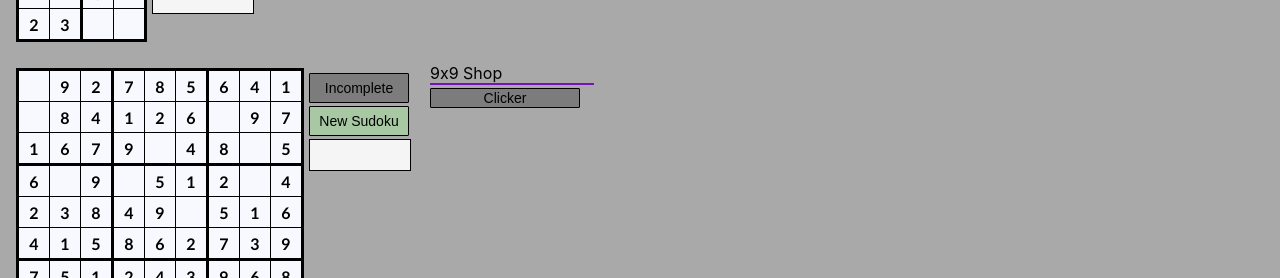
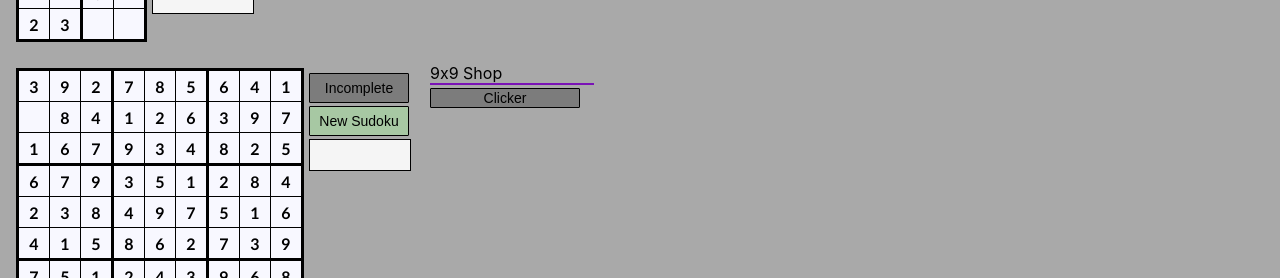
Before and after one commit to Malthemester/IncrementalSudoku, a React (Create React App) app: page / in a window 1280 px wide. Shown: the part 243-521 px from the top of the page. Built offline with nearby package versions, Linux system fonts and the light colour scheme.

Commit message:
fix click on numbers

```diff
--- a/src/App.js
+++ b/src/App.js
@@ -4,6 +4,7 @@ import { useEffect, useState, useRef } from "react"
 import { Board } from "./Components/board"
 import Header from './Components/header'
 import DisplayResources from './Components/resources'
+import { SaveBoard, LoadResources } from './HelperFunctions/saveValue'
 
 let seleNumber = 1
 
@@ -34,10 +35,14 @@ export default function App(paams) {
 	const [selectedNumber, SetSelectedNumber] = useState(seleNumber)
 
 	useEffect(() => {
+		SetResources(LoadAllResources())
+	}, [])
+
+	useEffect(() => {
 		const handleInput = (e) => {
 			if (e.key <= 9 && e.key != 0) {
+				seleNumber = e.key
 				SetSelectedNumber(e.key)
-				seleNumber = e.key
 			}
 		}
 		document.addEventListener("keydown", handleInput);
@@ -47,9 +52,27 @@ export default function App(paams) {
 		};
 	}, []);
 
+	function LoadAllResources() {
+		currencys.map((currency, index, currencys) => {
+			currencys[index].Value = LoadResources(currency.Name)
+		})
+
+		return currencys
+	}
+
 	const handleNumberClick = (number) => {
 		seleNumber = number.target.value
 		SetSelectedNumber(number.target.value)
+	}
+
+	function handleClick(x, y, gameBoard, SetGameBoard, id) {
+		if (gameBoard == null) {
+			return
+		}
+		let tempGameBoard = [...gameBoard]
+		tempGameBoard[x][y] = String(seleNumber)
+		SetGameBoard([...tempGameBoard])
+		SaveBoard(tempGameBoard, id + "curBoard")
 	}
 
 	return (
@@ -66,8 +89,7 @@ export default function App(paams) {
 				remove={9}
 				resources={resources}
 				setResources={SetResources}
-				selectedNumber={selectedNumber}
-				setSelectedNumber={SetSelectedNumber}
+				handleClick={handleClick}
 				currencys={currencys}
 			></Board>
 
@@ -75,11 +97,10 @@ export default function App(paams) {
 				id={"2#"}
 				size={9}
 				squares={3}
-				remove={9}
+				remove={1}
 				resources={resources}
 				setResources={SetResources}
-				selectedNumber={selectedNumber}
-				setSelectedNumber={SetSelectedNumber}
+				handleClick={handleClick}
 				currencys={currencys}
 			></Board>
 		</div>
--- a/src/Components/board.js
+++ b/src/Components/board.js
@@ -1,6 +1,5 @@
 import Sudoku from './sudoku'
 import Complete from './complete'
-
 import { MakeSudoku, RemoveNumbers, CheckSukoku } from '../HelperFunctions/generatorSudoku'
 import { useEffect, useState, useRef } from "react"
 import { SaveBoard, LocalToArray, LoadResources, SaveResources } from '../HelperFunctions/saveValue'
@@ -14,7 +13,6 @@ export function Board(props) {
     let remove = props.remove
     let resources = props.resources
 
-	// {remove, size, squares, resources, setResources}
     const [gameBoard, SetGameBoard] = useState(Array(size).fill(Array(size).fill(null)))
     const [solved, SetSolved] = useState(false)
     const [FillBar, SetFillBar] = useState(0)
@@ -34,7 +32,6 @@ export function Board(props) {
         else {
             NewGame(size, squares);
         }
-		props.setResources(LoadAllResources())
     }, [])
 
 
@@ -46,7 +43,7 @@ export function Board(props) {
 
     useEffect(() => {
         if (Actives[1] && solved)
-			collect(`${size}x${size}`,Amounts[1],size,squares)
+            collect(`${size}x${size}`, Amounts[1], size, squares)
     }, [solved])
 
     function GetIncrementels() {
@@ -56,10 +53,10 @@ export function Board(props) {
         let tempAmounts = Amounts
 
         tempActives[0] = LoadResources(props.id + shop[0].Name) > 0
-		tempIntervals[0] = shop[1].IncremenAmount(LoadResources(props.id +shop[1].Name))
-		tempAmounts[0] = shop[2].IncremenAmount(LoadResources(props.id +shop[2].Name))
-		tempActives[1] = LoadResources(props.id +shop[3].Name) > 0
-		tempAmounts[1] = shop[4].IncremenAmount(LoadResources(props.id +shop[4].Name))
+        tempIntervals[0] = shop[1].IncremenAmount(LoadResources(props.id + shop[1].Name))
+        tempAmounts[0] = shop[2].IncremenAmount(LoadResources(props.id + shop[2].Name))
+        tempActives[1] = LoadResources(props.id + shop[3].Name) > 0
+        tempAmounts[1] = shop[4].IncremenAmount(LoadResources(props.id + shop[4].Name))
 
         SetIntervals(tempIntervals)
         SetActives(tempActives)
@@ -70,7 +67,7 @@ export function Board(props) {
         let newBoard = MakeSudoku(size, squares)
         newBoard = RemoveNumbers(newBoard, remove, props.id)
         SetGameBoard(newBoard)
-		SaveBoard(newBoard, `${props.id}curBoard`)
+        SaveBoard(newBoard, props.id + `curBoard`)
     }
 
 
@@ -167,33 +164,17 @@ export function Board(props) {
         new PurchaseFunc(shopItems[4].Name, PurchaseIncrease4x4)
     ]
 
-	function LoadAllResources() {
-		props.currencys.map((currency, index, currencys) => {
-			props.currencys[index].Value = LoadResources(currency.Name)
-		})
-
-		return props.currencys
-	}
-
     function collect(name, value, size, squares) {
 
         let tempResources = resources
 
         tempResources.find(resource => resource.Name == name).Value = CollectResources(name, value)
 
-		props.setResources(tempResources)
+        props.setResources([...tempResources])
         NewGame(size, squares)
     }
 
-	function handleClick(x, y) {
-		if (gameBoard == null) {
-			return
-		}
-		let tempGameBoard = [...gameBoard]
-		tempGameBoard[x][y] = String(props.selectedNumber)
-		SetGameBoard(tempGameBoard)
-		SaveBoard(tempGameBoard, `${props.id}curBoard`)
-	}
+
 
     function NewSolve(solve) {
         if (solve == null) {
@@ -206,8 +187,6 @@ export function Board(props) {
     }
 
 
-
-
     return (
         <div>
             <div className="game">
@@ -216,8 +195,11 @@ export function Board(props) {
                         <Sudoku
                             size={size}
                             squares={squares}
-							callBack={handleClick}
+                            callBack={props.handleClick}
                             value={gameBoard}
+                            gameBoard={gameBoard}
+                            setGameBoard={SetGameBoard}
+                            id={props.id}
                         ></Sudoku>
                         <Complete
                             solved={solved}
--- a/src/Components/complete.js
+++ b/src/Components/complete.js
@@ -13,7 +13,7 @@ export default function DesplaySolved(props) {
     return (
         <div className="buttonList">
             {props.solved ?
-                <button className="button" type="button" onClick={() => props.collect("4x4", props.collectAmount, props.size, props.squares)}>Complete</button> :
+                <button className="button" type="button" onClick={() => props.collect(props.size + "x" + props.size, props.collectAmount, props.size, props.squares)}>Complete</button> :
                 <button className="button" type="button" disabled>Incomplete</button>}
 
             <button className="button" type="button" onClick={() => props.newGame(props.size, props.squares)}>New Sudoku</button>
--- a/src/Components/sudoku.js
+++ b/src/Components/sudoku.js
@@ -23,7 +23,7 @@ export default function Sudoku(props) {
 		}
 		else {
 			return (
-				<td key={`tdK${i}${j}`} onClick={() => callBack(i, j)}>
+				<td key={`tdK${i}${j}`} onClick={() => callBack(i, j, props.gameBoard, props.setGameBoard, props.id)}>
 					{value}
 				</td>)
 		}
--- a/src/index.css
+++ b/src/index.css
@@ -90,6 +90,7 @@ body {
   border: 1px solid #444;
   border-radius: 4px;
   cursor: pointer;
+  user-select: none;
 }
 
 .radio-toolbar label:hover {
```
Also changed, not shown: src/Components/resources.js (+4 -4 lines). Lines whose indentation alone changed are shown as unchanged.
